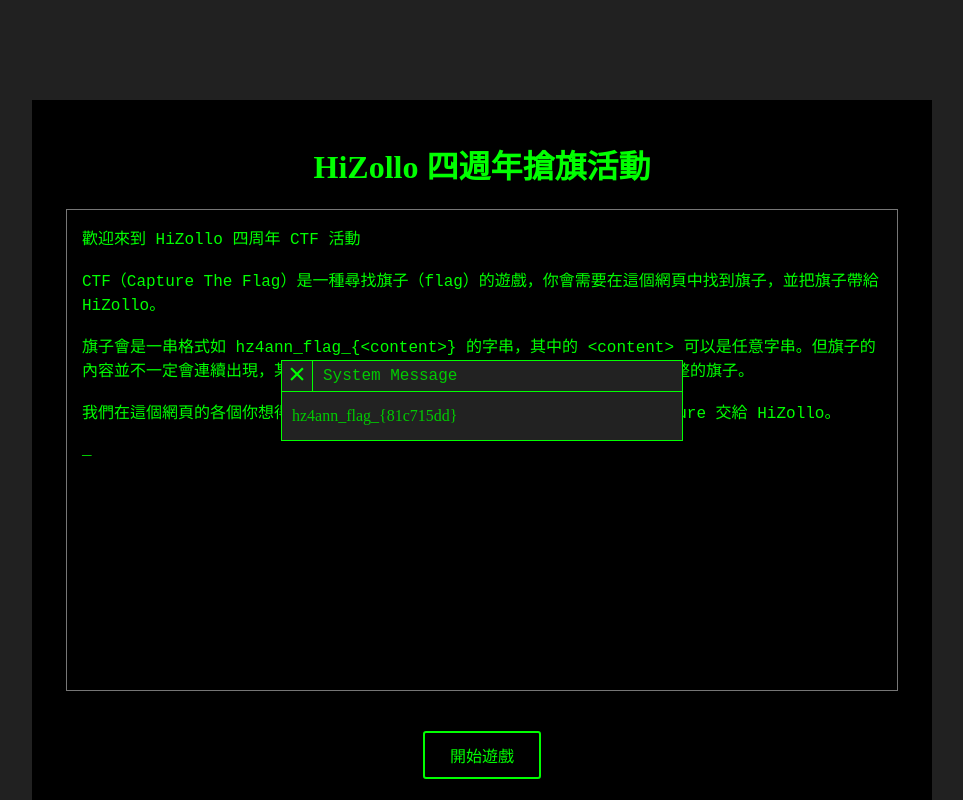
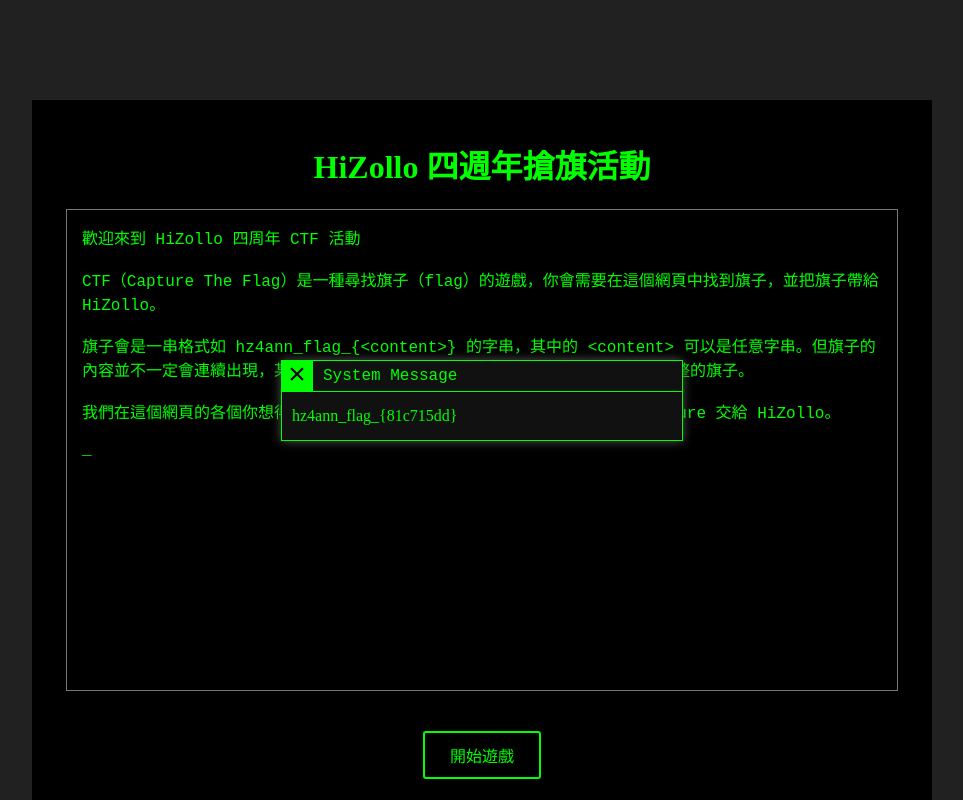
Before and after one commit to HiZollo/hz4ann-flag, a Next.js app: page / in a window 1280 px wide. Both pictures are taken after a click on the element "開始遊戲". Shown: the top 800 px of the page, without its empty margins (158-1121 px from the left). Built offline with nearby package versions, Linux system fonts and the light colour scheme.

Commit message:
styles: add animations for popup

```diff
--- a/styles/Popup.module.css
+++ b/styles/Popup.module.css
@@ -1,9 +1,23 @@
+@keyframes popupEnterAnimation {
+  from {
+    transform: scale(0);
+  }
+
+  to {
+    transform: scale(1);
+  }
+}
+
 .popupWindow {
   width: 400px;
   padding: 0px;
-  background-color: #222;
-  color: #01cc01;
+  box-shadow: 0 0 10px #555;
+  background-color: #111;
+  color: #01ff01;
   border: 1px #01ff01 solid;
+
+  animation-name: popupEnterAnimation;
+  animation-duration: 350ms;
 }
 
 .popupTitle {
@@ -22,8 +36,8 @@
   flex-grow: 0;
   border: none;
   outline: none;
-  background-color: transparent;
-  color: #01ff01;
+  background-color: #01ff01;
+  color: black;
   font-size: 30px;
   text-align: center;
   margin: 0;
@@ -32,7 +46,8 @@
 }
 
 .popupCloseButton:hover {
-  color: #88ff88;
+  background-color: #41ff41;
+  color: #333;
 }
 
 .popupContent {
```
